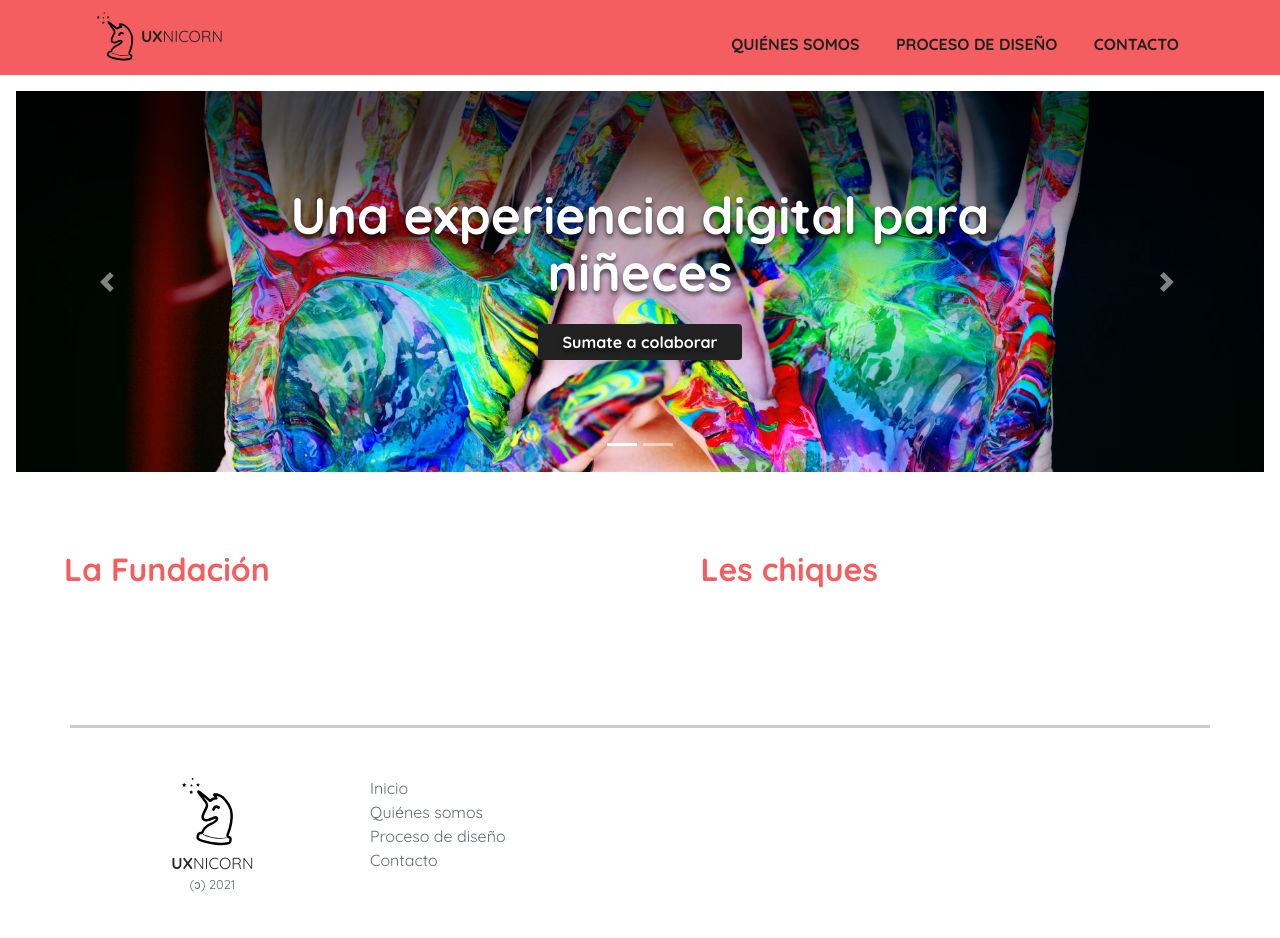
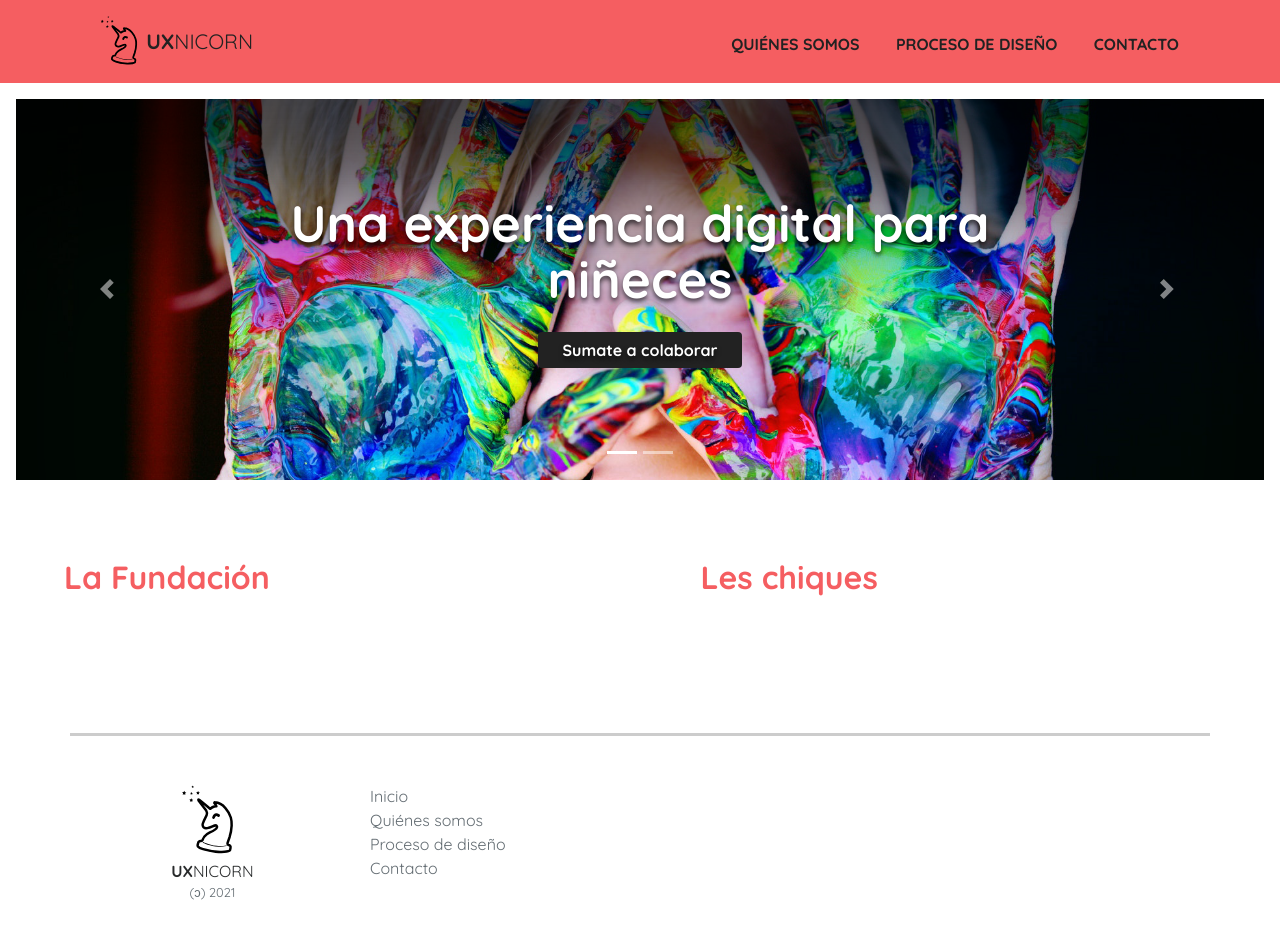
Before and after one commit to analiaantenucci/proyecto-uxdi_cisam, a plain HTML site: page index.html in a window 1280 px wide. Drawn offline with nearby package versions, Linux system fonts and the light colour scheme; a script that the page names is missing; some icons are missing.

Commit message:
Aumentada un poco la tipografía del logo, ajustes de paddings

```diff
--- a/css/estilos.css
+++ b/css/estilos.css
@@ -58,7 +58,7 @@ nav.site-header{
 nav.site-header a{
 	color: #222;
 	text-transform: uppercase;
-	padding: 2em 1em 1em 1em!important;
+	padding: 2em 1em 1.5em!important;
 	border-bottom: 3px solid #f55e61;
 	height: 100%;
 }
@@ -106,13 +106,14 @@ nav.site-header a.active:hover{
 }
 
 nav.site-header .logo{
+	font-size: 1.3em;
 	padding: 0.7em!important;
 	display: flex;
     align-items: center;
 }
 
 nav.site-header .logo span{
-	padding-left: 0.4em;
+	padding: 0.2em 0 0 0.4em;
 	font-weight: 400;
 }
 
```
